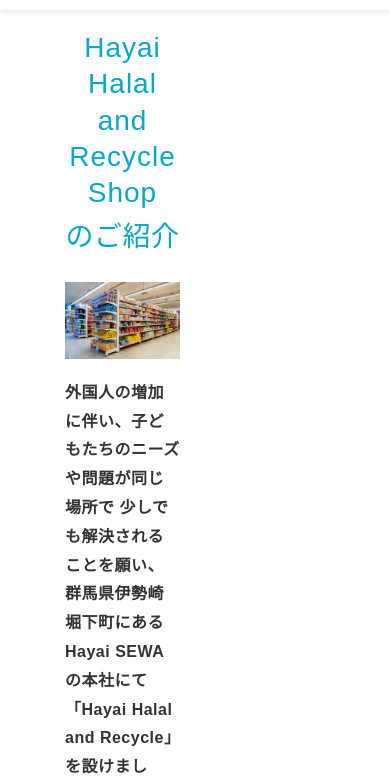
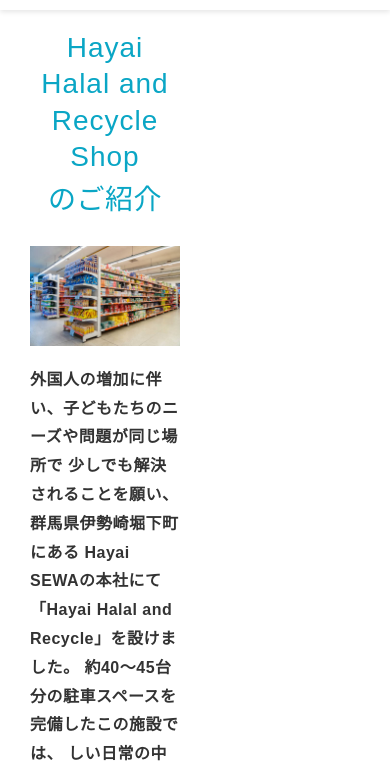
Before and after one commit to kismatsapkota/Hayai-sewa, a plain HTML site: page business_content.html in a window 390 px wide. Shown: the part 71-847 px from the top of the page. Drawn offline with Linux system fonts and the light colour scheme.

Commit message:
Update business_content.html

```diff
--- a/business_content.html
+++ b/business_content.html
@@ -76,28 +76,40 @@
     }
 
    @media (max-width: 768px) {
+  body, html {
+    width: 100%;
+    overflow-x: hidden;
+  }
+
+  .container {
+    padding: 20px 15px;
+    width: 100%;
+  }
+
   .content {
     flex-direction: column;
-      }
-
-      h1 {
-        font-size: 28px;
+    align-items: center;
+    width: 100%;
   }
 
   .text-content,
   .image-content {
     width: 100%;
-        padding-right: 0;
-        padding-left: 0;
+    padding: 0;
+  }
+
+  .image-content {
+    order: 1;
+    margin-bottom: 20px;
   }
 
   .text-content {
     order: 2;
   }
 
-      .image-content {
-        order: 1;
-        margin-bottom: 20px;
+  h1 {
+    font-size: 28px;
+    text-align: center;
   }
 
   .header {
@@ -108,7 +120,14 @@
     display: block;
     text-align: center;
   }
+
+  .shop-image {
+    width: 100%;
+    height: auto;
+    object-fit: cover;
   }
+}
+
     .bold{
         font-weight: bold;
     }
```
Lines whose indentation alone changed are shown as unchanged.
